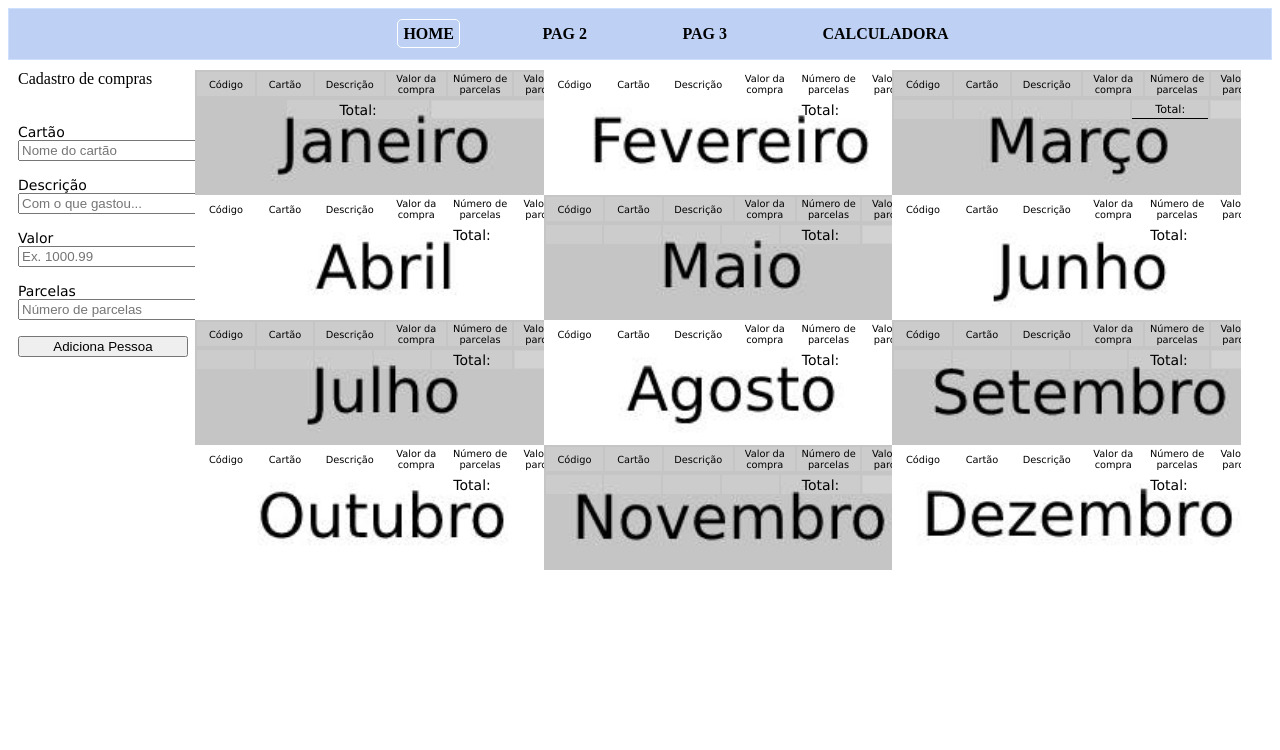
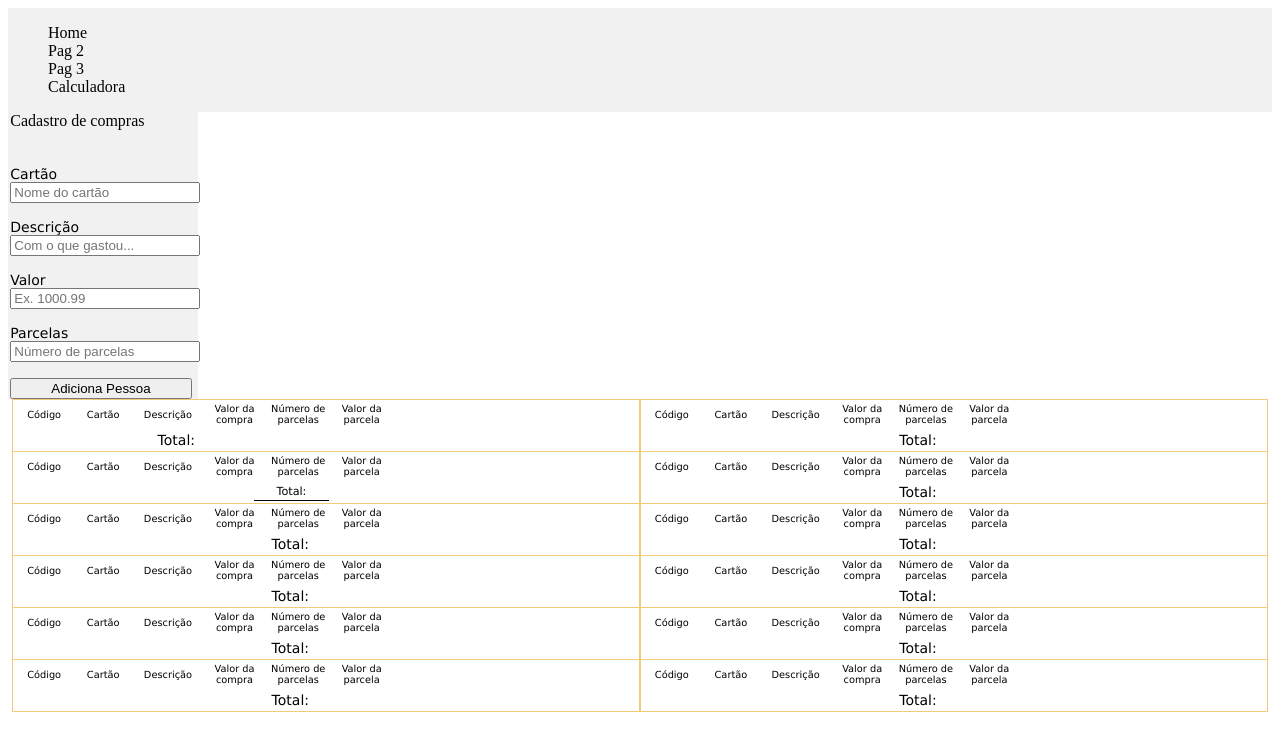
Before and after one commit to ozielms/controleFinanceiro, a plain HTML site: page index.html in a window 1280 px wide. Drawn offline with Linux system fonts and the light colour scheme.

Commit message:
Exclusão de páginas sem uso. Alterações layouts

```diff
--- a/css/estilo.css
+++ b/css/estilo.css
@@ -1,49 +1,37 @@
 /* MENU */
 
 nav {
-  align-content: flex-start;
-  background-color: rgb(190, 209, 245);
-  border: 1px solid rgb(206, 223, 255);
+  background-color: rgb(241, 241, 241);
+  display: flex;
+  justify-content: space-between;
 }
 
-nav ul {
-  justify-content: center;
-  width: 98%;
-  display: flex;
-  flex-direction: row;
+nav h2 {
+  padding-left: 15px;
 }
 
 nav ul li {
   list-style-type: none;
-  margin: 0 10px;
-  width: 120px;
+  padding-right: 15px;
 }
 
 nav ul li a {
   text-decoration: none;
   color: black;
-  padding: 5px;
-  size: 1.8em;
-  text-transform: uppercase;
-  font-weight: bold;
 }
 
 nav ul li a:hover {
   border: 1px solid rgb(57, 126, 255);
   background-color: rgb(128, 169, 247);
   border-radius: 5px;
-}
-
-#selecionado {
-  border: 1px solid white;
-  border-radius: 5px;
+  padding: 1px;
 }
 
 /* TABELAS */
 
 .principal {
-  padding: 10px;
-  width: 98%;
+  padding: 0;
+  width: 100%;
   height: 500px;
   display: flex;
   flex-wrap: wrap;
@@ -51,20 +39,27 @@ nav ul li a:hover {
 }
 
 .dLeft {
+  background-color: rgb(241, 241, 241);
   display: flex;
   justify-content: center;
-  width: 14%;
+  width: 15%;
 }
 
 .dCenter {
   display: flex;
   flex-wrap: wrap;
   justify-content: center;
-  width: 85%;
+  width: 70
+  %;
+}
+
+.dRight {
+  background-color: rgb(241, 241, 241);
+  width: 15%;
 }
 
 .fContas input {
-    width: 200%;
+  width: 200%;
 }
 
 #dfContas {
@@ -104,60 +99,106 @@ table tr td {
 }
 
 .meses {
-  width: 33.1%;
+  width: 49.5%;
   max-height: 25%;
   overflow-x: hidden;
   overflow-y: auto;
 }
 
 .janeiro {
-  background-image: url("/Image/janeiro.jpg");
-  background-size: cover;
+  border: 1px solid rgb(243, 201, 124);
+  border-bottom: none;
+  /*background-image: url("/Image/janeiro.jpg");*/
+  background-size: contain;
+  background-position: center;
+  background-repeat: no-repeat;
 }
 
 .fevereiro {
-  background-image: url("/Image/fevereiro.jpg");
-  background-size: cover;
+  border: 1px solid rgb(243, 201, 124);
+  border-bottom: none;
+  /*background-image: url("/Image/fevereiro.jpg");*/
+  background-size: contain;
+  background-position: center;
+  background-repeat: no-repeat;
 }
 
 .marco {
-  background-image: url("/Image/marco.jpg");
-  background-size: cover;
+  border: 1px solid rgb(243, 201, 124);
+  border-bottom: none;
+  /*background-image: url("/Image/marco.jpg");*/
+  background-size: contain;
+  background-position: center;
+  background-repeat: no-repeat;
 }
 
 .abril {
-  background-image: url("/Image/abril.jpg");
-  background-size: cover;
+  border: 1px solid rgb(243, 201, 124);
+  border-bottom: none;
+  /*background-image: url("/Image/abril.jpg");*/
+  background-size: contain;
+  background-position: center;
+  background-repeat: no-repeat;
 }
 .maio {
-  background-image: url("/Image/maio.jpg");
-  background-size: cover;
+  border: 1px solid rgb(243, 201, 124);
+  border-bottom: none;
+  /*background-image: url("/Image/maio.jpg");*/
+  background-size: contain;
+  background-position: center;
+  background-repeat: no-repeat;
 }
 .junho {
-  background-image: url("/Image/junho.jpg");
-  background-size: cover;
+  border: 1px solid rgb(243, 201, 124);
+  border-bottom: none;
+  /*background-image: url("/Image/junho.jpg");*/
+  background-size: contain;
+  background-position: center;
+  background-repeat: no-repeat;
 }
 .julho {
-  background-image: url("/Image/julho.jpg");
-  background-size: cover;
+  border: 1px solid rgb(243, 201, 124);
+  border-bottom: none;
+  /*background-image: url("/Image/julho.jpg");*/
+  background-size: contain;
+  background-position: center;
+  background-repeat: no-repeat;
 }
 .agosto {
-  background-image: url("/Image/agosto.jpg");
-  background-size: cover;
+  border: 1px solid rgb(243, 201, 124);
+  border-bottom: none;
+  /*background-image: url("/Image/agosto.jpg");*/
+  background-size: contain;
+  background-position: center;
+  background-repeat: no-repeat;
 }
 .setembro {
-  background-image: url("/Image/setembro.jpg");
-  background-size: cover;
+  border: 1px solid rgb(243, 201, 124);
+  border-bottom: none;
+  /*background-image: url("/Image/setembro.jpg");*/
+  background-size: contain;
+  background-position: center;
+  background-repeat: no-repeat;
 }
 .outubro {
-  background-image: url("/Image/outubro.jpg");
-  background-size: cover;
+  border: 1px solid rgb(243, 201, 124);
+  border-bottom: none;
+  /*background-image: url("/Image/outubro.jpg");*/
+  background-size: contain;
+  background-position: center;
+  background-repeat: no-repeat;
 }
 .novembro {
-  background-image: url("/Image/novembro.jpg");
-  background-size: cover;
+  border: 1px solid rgb(243, 201, 124);
+  /*background-image: url("/Image/novembro.jpg");*/
+  background-size: contain;
+  background-position: center;
+  background-repeat: no-repeat;
 }
 .dezembro {
-  background-image: url("/Image/dezembro.jpg");
-  background-size: cover;
+  border: 1px solid rgb(243, 201, 124);
+  /*background-image: url("/Image/dezembro.jpg");*/
+  background-size: contain;
+  background-position: center;
+  background-repeat: no-repeat;
 }
```
